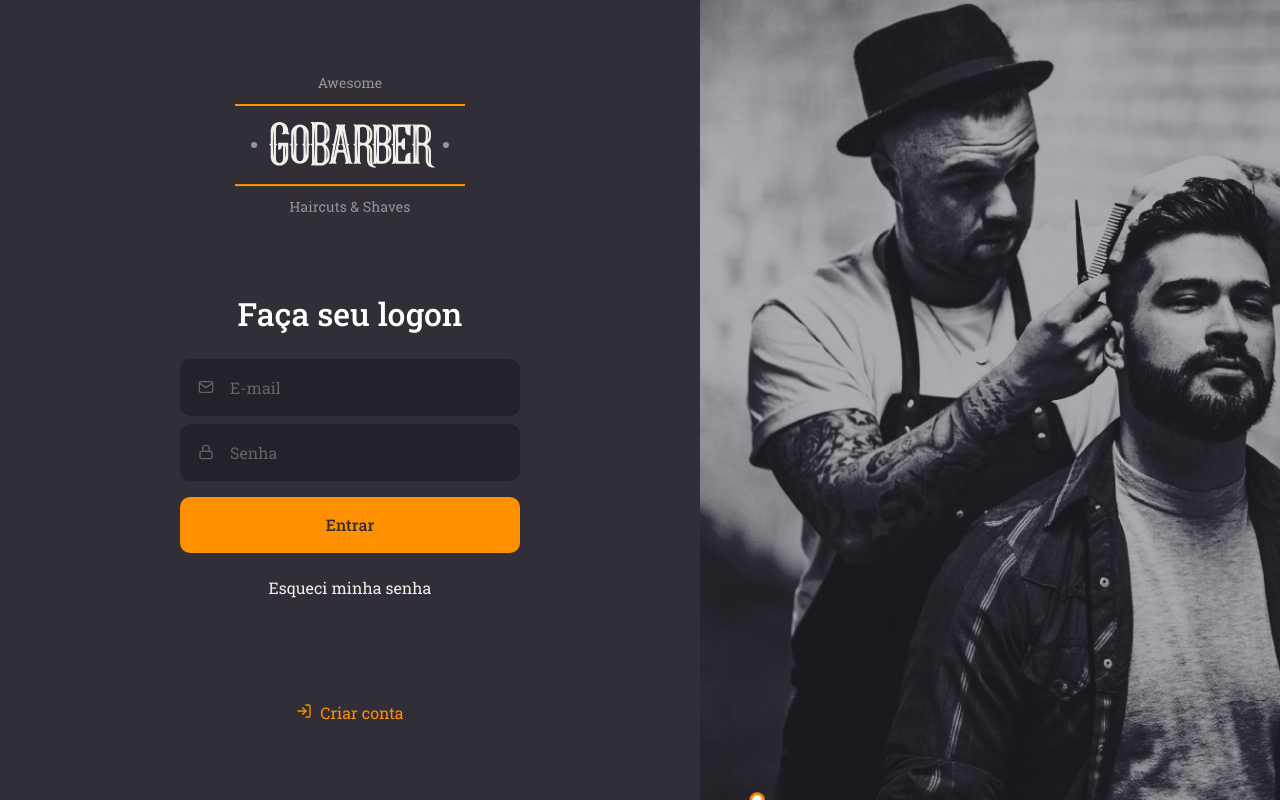
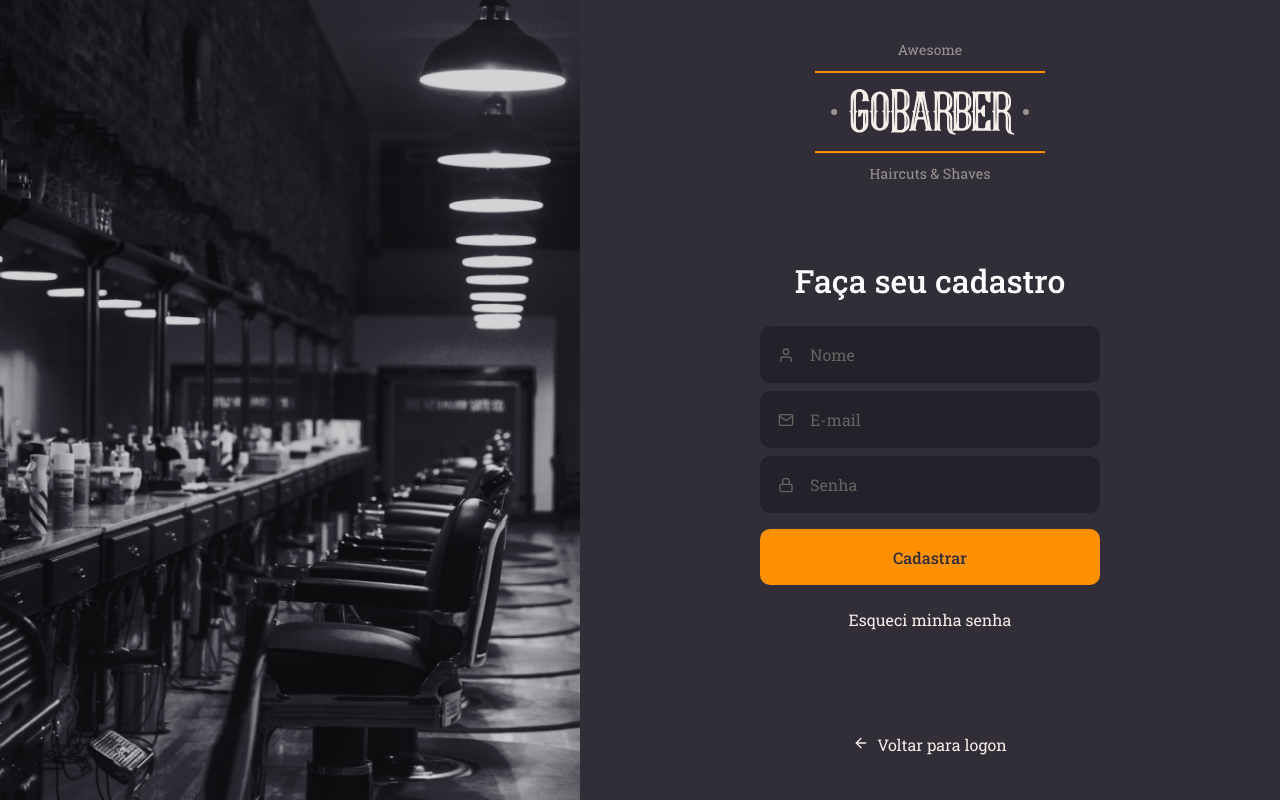
Before and after one commit to gabrielkim13/gostack-gobarber-web, a React (Create React App) app: page / in a window 1280 px wide. Built offline with nearby package versions, Linux system fonts and the light colour scheme.

Commit message:
Add SignUp page

```diff
--- a/src/App.tsx
+++ b/src/App.tsx
@@ -1,11 +1,12 @@
 import React from 'react';
 
 import GlobalStyle from './styles/global';
-import SignIn from './pages/SignIn';
+// import SignIn from './pages/SignIn';
+import SignUp from './pages/SignUp';
 
 const App: React.FC = () => (
   <>
-    <SignIn />
+    <SignUp />
     <GlobalStyle />
   </>
 );
--- /dev/null
+++ b/src/pages/SignUp/index.tsx
@@ -0,0 +1,42 @@
+import React from 'react';
+import { FiArrowLeft, FiUser, FiMail, FiLock } from 'react-icons/fi';
+
+import Input from '../../components/Input';
+import Button from '../../components/Button';
+
+import logo from '../../assets/logo.svg';
+
+import { Container, Content, Background } from './styles';
+
+const SignUp: React.FC = () => (
+  <Container>
+    <Background />
+    <Content>
+      <img src={logo} alt="GoBarber" />
+
+      <form>
+        <h1>Faça seu cadastro</h1>
+
+        <Input name="name" icon={FiUser} placeholder="Nome" />
+        <Input name="email" icon={FiMail} type="email" placeholder="E-mail" />
+        <Input
+          name="password"
+          icon={FiLock}
+          type="password"
+          placeholder="Senha"
+        />
+
+        <Button type="submit">Cadastrar</Button>
+
+        <a href="/">Esqueci minha senha</a>
+      </form>
+
+      <a href="/">
+        <FiArrowLeft />
+        Voltar para logon
+      </a>
+    </Content>
+  </Container>
+);
+
+export default SignUp;
--- /dev/null
+++ b/src/pages/SignUp/styles.ts
@@ -0,0 +1,68 @@
+import styled from 'styled-components';
+import { shade } from 'polished';
+
+import SignUpBackgroundImg from '../../assets/sign-up-background.png';
+
+export const Container = styled.div`
+  height: 100vh;
+
+  display: flex;
+  align-items: stretch;
+`;
+
+export const Content = styled.div`
+  display: flex;
+  flex-direction: column;
+
+  align-items: center;
+  justify-content: center;
+
+  width: 100%;
+  max-width: 700px;
+
+  form {
+    margin: 80px 0px;
+    width: 340px;
+    text-align: center;
+
+    h1 {
+      margin-bottom: 24px;
+    }
+
+    a {
+      color: #f4ede8;
+      display: block;
+      margin-top: 24px;
+      text-decoration: none;
+
+      transition: color 0.2s;
+
+      &:hover {
+        color: ${shade(0.2, '#f4ede8')};
+      }
+    }
+  }
+
+  > a {
+    color: #f4ede8;
+    display: block;
+    margin-top: 24px;
+    text-decoration: none;
+
+    transition: color 0.2s;
+
+    svg {
+      margin-right: 8px;
+    }
+
+    &:hover {
+      color: ${shade(0.2, '#f4ede8')};
+    }
+  }
+`;
+
+export const Background = styled.div`
+  flex: 1;
+  background: url(${SignUpBackgroundImg}) no-repeat;
+  background-size: cover;
+`;
```
Also changed, not shown: src/assets/sign-up-background.png (added).
